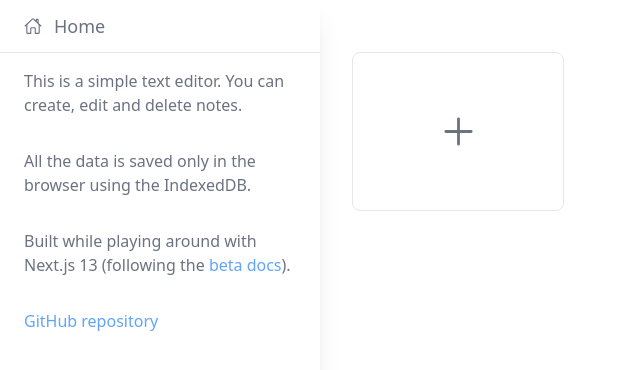
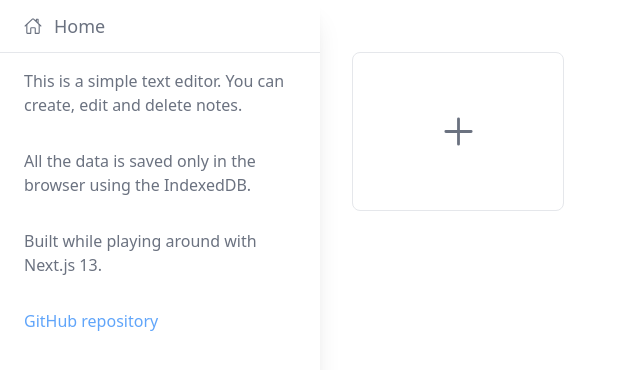
Before and after one commit to dstamenkovic/goodday, a Next.js app: page /dashboard in a window 1280 px wide. Shown: the top 370 px of the page, without its empty margins (0-640 px from the left). Built offline with nearby package versions, Linux system fonts and the light colour scheme.

Commit message:
description update

```diff
--- a/components/dashboard/Navigation/Navigation.tsx
+++ b/components/dashboard/Navigation/Navigation.tsx
@@ -40,18 +40,7 @@ const Navigation = () => {
         <li className="p-6 py-4 text-gray-500">
           All the data is saved only in the browser using the IndexedDB.
         </li>
-        <li className="p-6 py-4 text-gray-500">
-          Built while playing around with Next.js 13 (following the{' '}
-          <a
-            href="https://beta.nextjs.org/docs"
-            target="_blank"
-            rel="noreferrer"
-            className="text-blue-400"
-          >
-            beta docs
-          </a>
-          ).
-        </li>
+        <li className="p-6 py-4 text-gray-500">Built while playing around with Next.js 13.</li>
         <li className="p-6 py-4 text-blue-400">
           <a href="https://github.com/dstamenkovic/goodday" target="_blank" rel="noreferrer">
             GitHub repository
```
